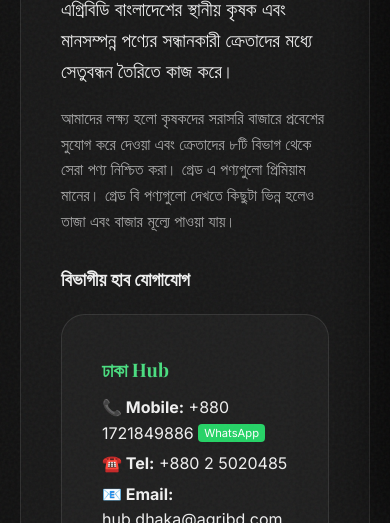
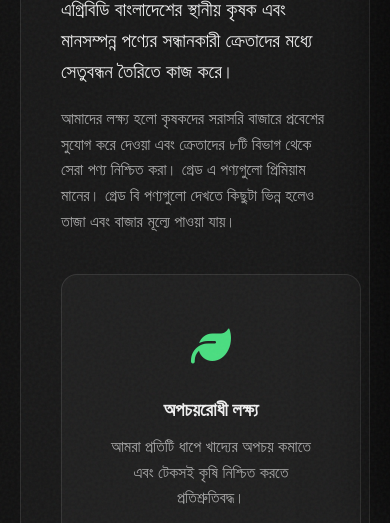
Before and after one commit to SadmanMahi67/agri-world, a website: page index.html in a window 390 px wide. Both pictures are taken after a click on the button "কৃষকদের দেখুন". Shown: the part 321-844 px from the top of the page. Drawn offline with nearby package versions, Linux system fonts and the light colour scheme.

Commit message:
feat: Add 'Our Values' section and redesign division contact cards with new styling, icons, and translations.

```diff
--- a/app.js
+++ b/app.js
@@ -283,7 +283,12 @@ const translations = {
         contactUsBtn: 'Contact Us',
         newsletter: 'Newsletter',
         newsletterDesc: 'Get updates on fresh arrivals and farm stories.',
-        emailPlaceholder: 'Email Address'
+        emailPlaceholder: 'Email Address',
+        wastageTitle: 'Zero-Waste Mission',
+        wastageDesc: 'Serious about sustainability. We optimize every route to minimize agricultural waste.',
+        qualityTitle: 'Pillar of Quality',
+        qualityDesc: 'Consistency you can trust. Rigorous sourcing for every division, every time.',
+        divisionContacts: 'Operational Logistics Network'
     },
     bn: {
         brand: 'এগ্রি<span>বিডি</span>',
@@ -353,7 +358,12 @@ const translations = {
         contactUsBtn: 'যোগাযোগ করুন',
         newsletter: 'নিউজলেটার',
         newsletterDesc: 'নতুন পণ্যের আপডেট এবং খামারের খবর পেতে যোগ দিন।',
-        emailPlaceholder: 'ইমেইল ঠিকানা'
+        emailPlaceholder: 'ইমেইল ঠিকানা',
+        wastageTitle: 'অপচয়রোধী লক্ষ্য',
+        wastageDesc: 'আমরা প্রতিটি ধাপে খাদ্যের অপচয় কমাতে এবং টেকসই কৃষি নিশ্চিত করতে প্রতিশ্রুতিবদ্ধ।',
+        qualityTitle: 'মানের নিশ্চয়তা',
+        qualityDesc: 'প্রতিটি বিভাগে আমরা সরাসরি খামার থেকে সেরা এবং মানসম্পন্ন কৃষি পণ্য সরবরাহ করি।',
+        divisionContacts: 'আঞ্চলিক লজিস্টিক নেটওয়ার্ক'
     }
 };
 
@@ -472,11 +482,23 @@ function renderAbout() {
             const email = `hub.${div.toLowerCase()}@agribd.com`;
 
             return `
-                <div class="checkout-card reveal" style="text-align:left; margin-bottom: 0;">
-                    <h3 style="color:var(--accent); margin-bottom:10px;">${translatedDiv} Hub</h3>
-                    <p style="margin-bottom:5px;"><strong>📞 Mobile:</strong> ${phone} <span style="background:#25D366; color:white; padding:2px 6px; border-radius:4px; font-size:0.7rem; vertical-align:middle;">WhatsApp</span></p>
-                    <p style="margin-bottom:5px;"><strong>☎️ Tel:</strong> ${tel}</p>
-                    <p style="margin-bottom:5px;"><strong>📧 Email:</strong> ${email}</p>
+                <div class="hub-card reveal" style="background:var(--glass-bg); padding:25px; border-radius:12px; border:1px solid var(--glass-border);">
+                    <h3 style="color:var(--accent); margin-bottom:15px; border-bottom:1px solid var(--glass-border); padding-bottom:10px;">${translatedDiv} Hub</h3>
+                    <div style="display:flex; flex-direction:column; gap:12px; font-size:0.9rem;">
+                        <div style="display:flex; align-items:center; gap:10px;">
+                            <i class="fa-solid fa-phone" style="color:var(--accent); width:15px;"></i>
+                            <span style="white-space:nowrap;">${phone}</span>
+                            <span style="background:#25D366; color:white; padding:2px 6px; border-radius:4px; font-size:0.65rem;">WhatsApp</span>
+                        </div>
+                        <div style="display:flex; align-items:center; gap:10px;">
+                            <i class="fa-solid fa-tty" style="color:var(--accent); width:15px;"></i>
+                            <span style="white-space:nowrap;">${tel}</span>
+                        </div>
+                        <div style="display:flex; align-items:center; gap:10px;">
+                            <i class="fa-solid fa-envelope" style="color:var(--accent); width:15px;"></i>
+                            <span style="overflow:hidden; text-overflow:ellipsis; white-space:nowrap;">${email}</span>
+                        </div>
+                    </div>
                 </div>
             `;
         }).join('');
--- a/index.css
+++ b/index.css
@@ -878,3 +878,36 @@ footer {
 .footer-col h4, .footer-bottom p {
     text-transform: none;
 }
+/* About Us Enhancements */
+.value-card {
+    background: var(--glass-bg);
+    border: 1px solid var(--glass-border);
+    padding: 40px;
+    border-radius: 16px;
+    text-align: center;
+    transition: var(--transition);
+}
+
+.value-card:hover {
+    transform: translateY(-5px);
+    border-color: var(--accent);
+    box-shadow: 0 10px 30px rgba(0,0,0,0.1);
+}
+
+.hub-card {
+    transition: var(--transition);
+}
+
+.hub-card:hover {
+    border-color: var(--accent) !important;
+    background: rgba(255, 255, 255, 0.05) !important;
+}
+
+.hub-card i {
+    font-size: 1rem;
+    opacity: 0.8;
+}
+
+.hub-card span {
+    letter-spacing: 0.5px;
+}
--- a/index.html
+++ b/index.html
@@ -152,9 +152,22 @@
                 <div class="checkout-card" style="margin-top: 50px;">
                     <h1 class="section-title" data-t="aboutHeadline">Rooted in Bangladesh</h1>
                     <p style="font-size: 1.2rem; margin-bottom: 20px;" data-t="aboutLead">AgriBD is dedicated to bridging the gap between local farmers...</p>
-                    <p style="color: var(--text-muted); margin-bottom: 30px;" data-t="aboutBody">Our mission is to empower farmers...</p>
+                    <p style="color: var(--text-muted); margin-bottom: 40px;" data-t="aboutBody">Our mission is to empower farmers...</p>
 
-                    <h3 data-t="divisionContacts" style="margin-bottom: 20px;">Division Hub Contacts</h3>
+                    <div class="values-grid" style="display: grid; grid-template-columns: repeat(auto-fit, minmax(300px, 1fr)); gap: 30px; margin-bottom: 50px;">
+                        <div class="value-card reveal">
+                            <div style="font-size: 2.5rem; color: var(--accent); margin-bottom: 15px;"><i class="fa-solid fa-leaf"></i></div>
+                            <h3 data-t="wastageTitle" style="margin-bottom: 10px;">Zero Wastage</h3>
+                            <p data-t="wastageDesc" style="color: var(--text-muted);">We are committed to reducing food waste by optimizing farm-to-table logistics.</p>
+                        </div>
+                        <div class="value-card reveal">
+                            <div style="font-size: 2.5rem; color: var(--accent); margin-bottom: 15px;"><i class="fa-solid fa-shield-check"></i></div>
+                            <h3 data-t="qualityTitle" style="margin-bottom: 10px;">Quality Assurance</h3>
+                            <p data-t="qualityDesc" style="color: var(--text-muted);">Every product undergoes rigorous checks to ensure consistent and premium quality.</p>
+                        </div>
+                    </div>
+
+                    <h2 data-t="divisionContacts" style="margin-bottom: 30px; font-family: 'Playfair Display';">Regional Logistics Network</h2>
                     <div id="divisionContactsList" style="display: grid; grid-template-columns: repeat(auto-fit, minmax(200px, 1fr)); gap: 20px;">
                         <!-- Injected via JS -->
                     </div>
```
